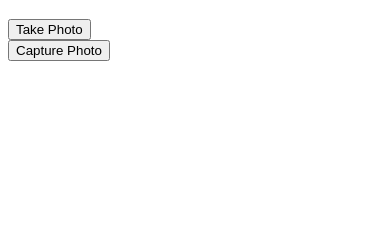
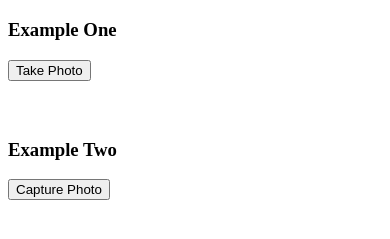
Before and after one commit to SLC-JS-Learners/phonegap-demo, a plain HTML site: page www/index.html in a window 390 px wide. Shown: the part 61-300 px from the top of the page. Drawn offline with Linux system fonts and the light colour scheme; some packages are replaced by stand-ins of ours.

Commit message:
modifying different methods

```diff
--- a/www/index.html
+++ b/www/index.html
@@ -31,8 +31,16 @@
     <body>
         <div class="app">
             <h1>PhoneGap Demo</h1>
-            <input type="button" value="Take Photo" onclick="customCamera.takeShot()"/>
+            <h3>Example One</h3>
+            <div>
+                <input type="button" value="Take Photo" onclick="customCamera.takeShot()"/>
 
+                <div style="text-align:center;margin:20px;">
+                    <img id="myImage" src="" style="width:auto;height:120px;"></img>
+                </div>
+            </div>
+
+            <h3>Example Two</h3>
             <div id="camera">
                 <button class="camera-control" onclick="capturePhoto();">Capture Photo</button>
 
```
